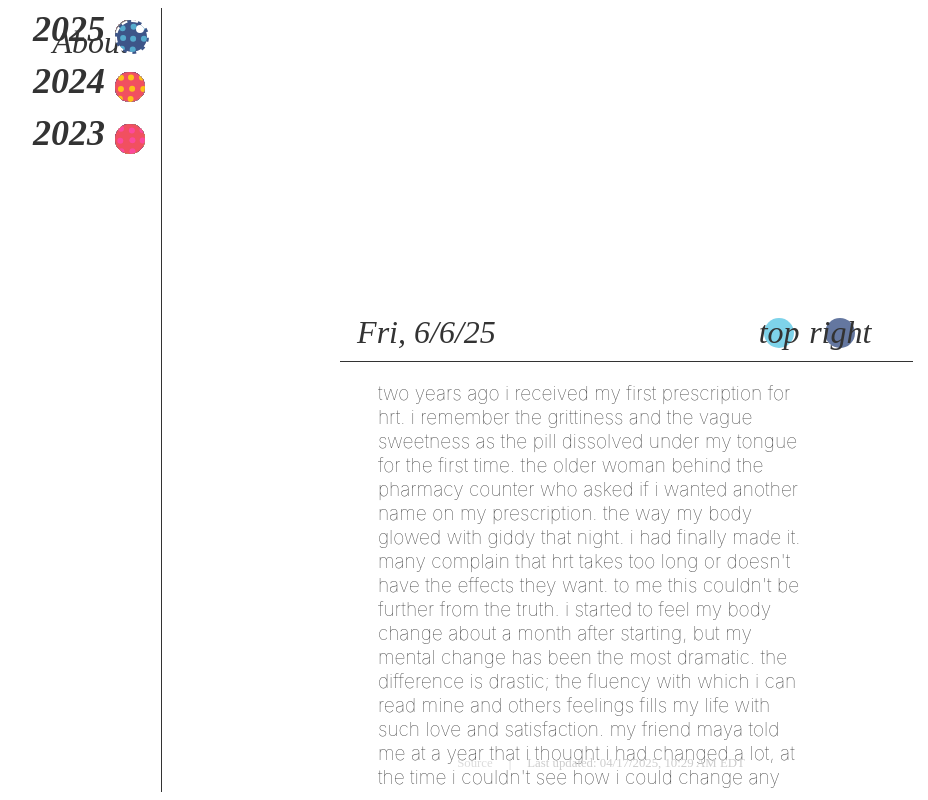
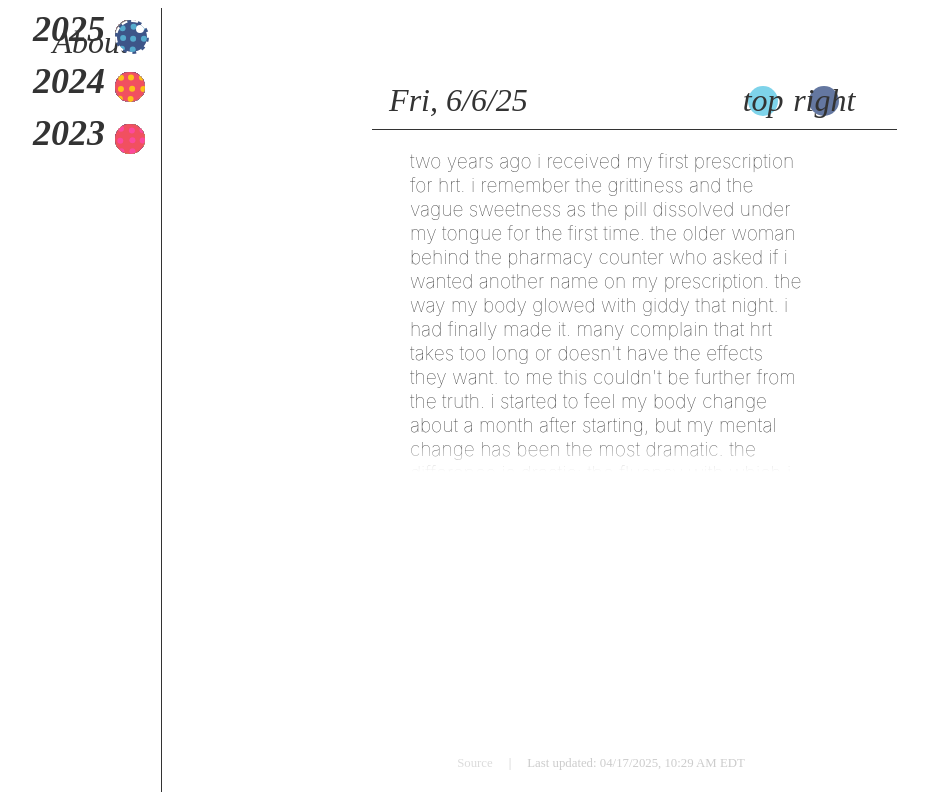
Before and after one commit to chloe-online/chlo_exposed, a Svelte app: page / in a window 1280 px wide. Shown: the whole page, without its empty margins (23-951 px from the left). Built offline with nearby package versions, Linux system fonts and the light colour scheme.

Commit message:
add scrolling entry content

```diff
--- a/src/App.svelte
+++ b/src/App.svelte
@@ -210,7 +210,7 @@
   .content {
     flex: 1;
     padding: 2em;
-    padding-top: 33vh;
+    padding-top: 24vh;
     display: flex;
     flex-direction: column;
     min-height: 100%;
@@ -222,12 +222,8 @@
   }
 
   .entry-container {
-    position: absolute;
-    top: 33vh;
-    left: 0;
-    right: 0;
-    bottom: 0;
     display: flex;
+    flex-direction: column;
     justify-content: flex-start;
     align-items: flex-start;
     padding-top: 2em;
--- a/src/Entry.svelte
+++ b/src/Entry.svelte
@@ -88,6 +88,9 @@
     align-items: flex-start;
     width: 75%;
     min-width: min-content;
+    height: 400px;
+    overflow: hidden;
+    position: relative;
   }
 
   .entry-header {
@@ -192,6 +195,28 @@
     max-width: 75%;
     overflow-wrap: break-word;
     word-break: break-word;
+    flex: 1;
+    overflow-y: auto;
+    /* Hide scrollbar */
+    scrollbar-width: none; /* Firefox */
+    -ms-overflow-style: none; /* Internet Explorer 10+ */
+  }
+
+  /* Hide scrollbar for WebKit browsers (Chrome, Safari, Edge) */
+  .entry-content::-webkit-scrollbar {
+    display: none;
+  }
+
+  .entry::after {
+    content: "";
+    position: absolute;
+    bottom: 0;
+    left: 0;
+    right: 0;
+    height: 30px;
+    background: linear-gradient(to bottom, transparent, var(--bg-color));
+    pointer-events: none;
+    z-index: 1;
   }
 
   /* Responsive design */
```
